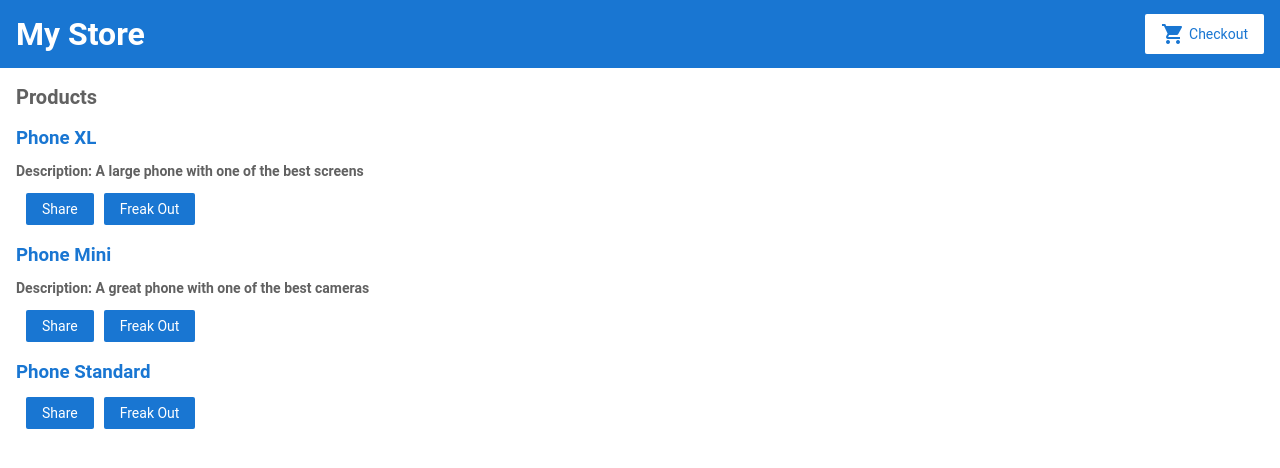
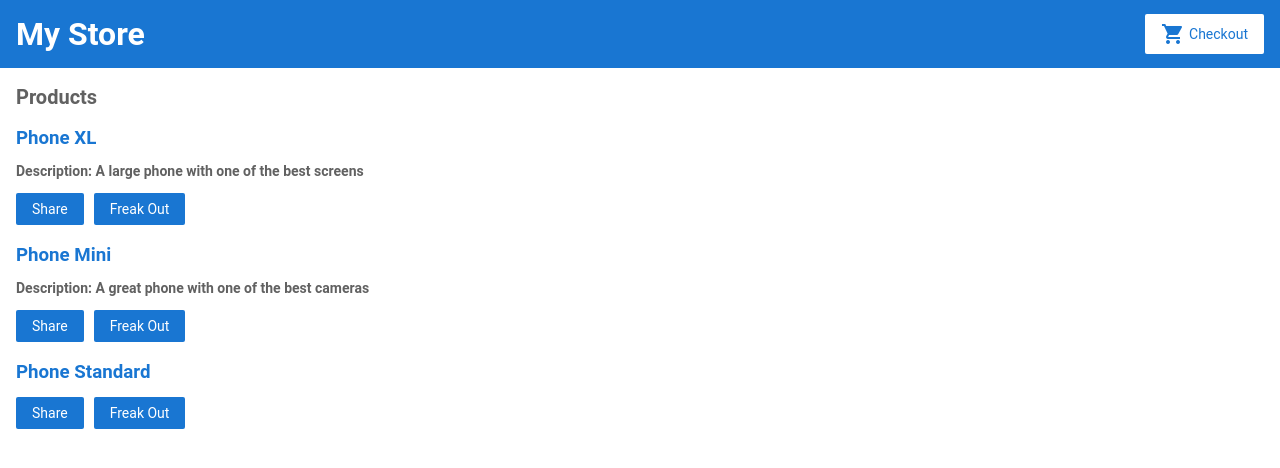
Before and after one commit to fmorrisey/Angular_ShopExample, an Angular app: page / in a window 1280 px wide. Shown: the top 468 px of the page. Built offline with nearby package versions, Linux system fonts and the light colour scheme.

Commit message:
2 files modified

```diff
--- a/src/app/product-list/product-list.component.css
+++ b/src/app/product-list/product-list.component.css
@@ -2,7 +2,7 @@ h2 {
   font-weight: bold;
 }
 
-button {
+#left-button {
   margin-left: 10px;
 }
 
--- a/src/app/product-list/product-list.component.html
+++ b/src/app/product-list/product-list.component.html
@@ -14,9 +14,10 @@
     <div><button (click)="share()">
       Share
     </button>
-    <button (click)="freak()">
+      <button id="left-button" (click)="freak()">
       Freak Out
-    </button></div>
+    </button>
+    </div>
   </h3>
 </div>
 
```
